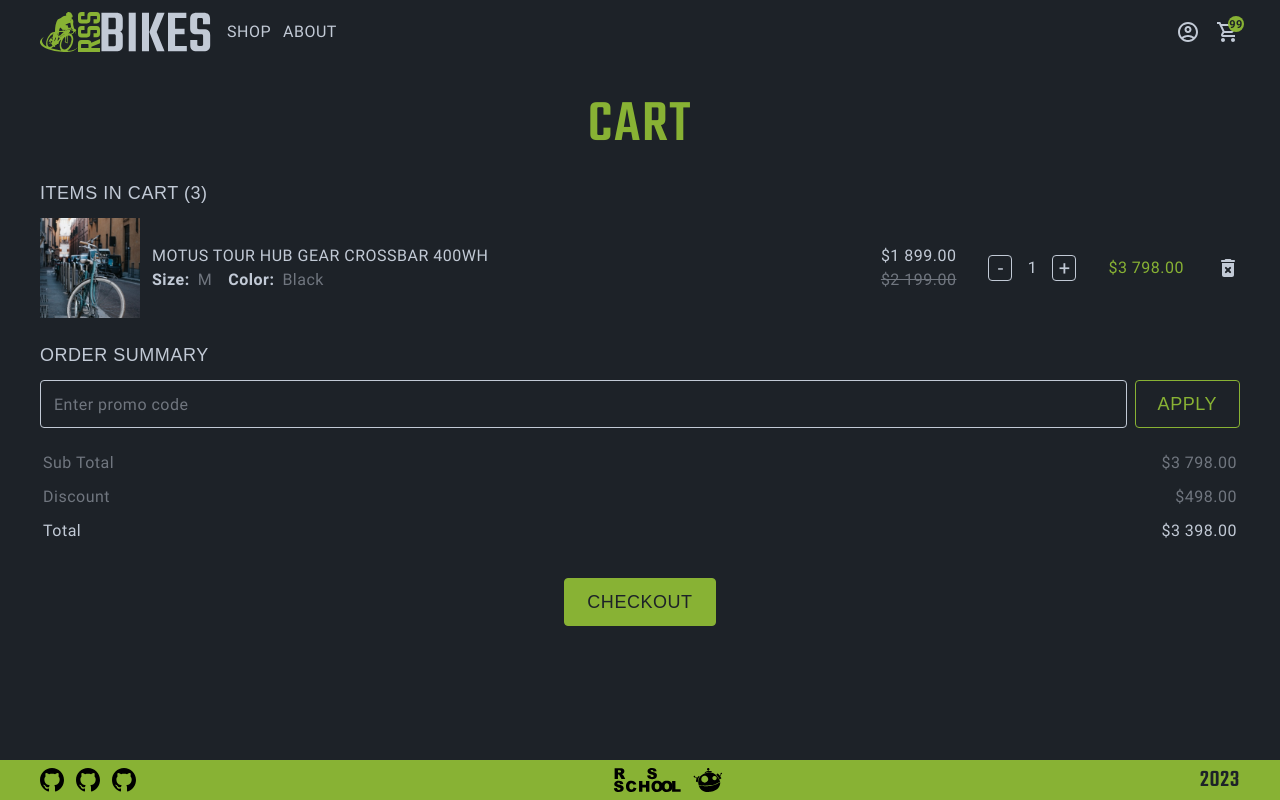
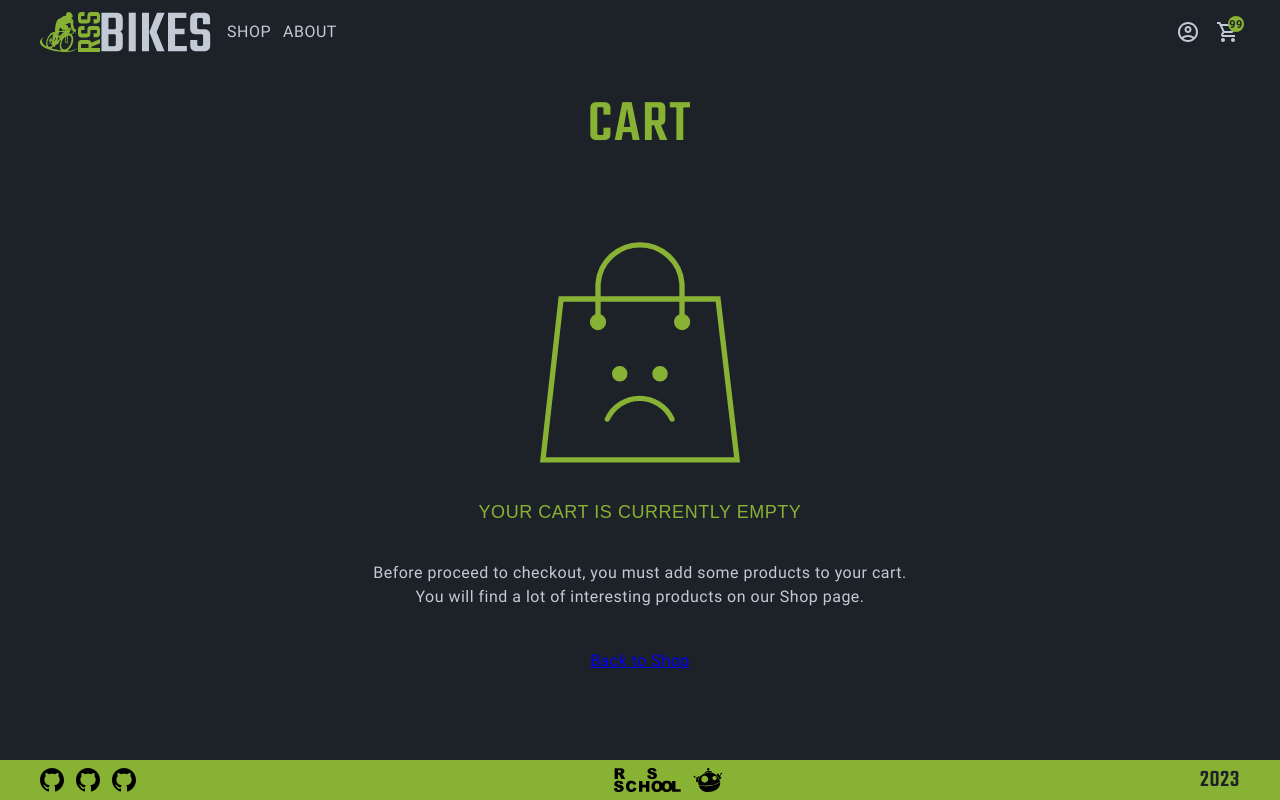
Before and after one commit to gtailde/bike-shop, a React (Create React App) app: page /basket in a window 1280 px wide. Built offline with nearby package versions, Linux system fonts and the light colour scheme; no server answers; a web font is replaced by a local one.

Commit message:
feat: add empty cart view

```diff
--- a/src/API/ProductAPI.ts
+++ b/src/API/ProductAPI.ts
@@ -1,3 +1,4 @@
+/* eslint-disable @typescript-eslint/restrict-template-expressions */
 import axios from 'axios';
 import { CommercetoolsAPI } from './CommercetoolsAPI';
 import type {
--- a/src/components/blocks/Basket/Basket.tsx
+++ b/src/components/blocks/Basket/Basket.tsx
@@ -2,12 +2,52 @@ import './style.scss';
 import { Button } from 'components/UI/Button/Button';
 import { TextField } from 'components/UI/TextField/TextField';
 import { ReactComponent as DeleteIcon } from './assets/delete-icon.svg';
-import React from 'react';
+import React, { useState } from 'react';
 
 import img1 from './assets/mock_photo-1.png';
+import { ReactComponent as BagIcon } from './assets/bag-icon.svg';
 import { Counter } from 'components/UI/Counter/Counter';
+import { type ICentPrecisionMoney, type IProductPrice, type IProductVariant } from 'types/types';
+import { pagePathnames } from 'router/pagePathnames';
+import { Link } from 'react-router-dom';
+
+interface ILineItem {
+  id: string;
+  key: string;
+  productId: string;
+  productKey: string;
+  name: string;
+  variant: IProductVariant;
+  price: IProductPrice;
+  quantity: number;
+  totalPrice: ICentPrecisionMoney;
+}
 
 export const Basket = () => {
+  const [cartItems, setCartItems] = useState<ILineItem[]>([]);
+
+  const isCartEmpty = cartItems.length === 0;
+
+  if (isCartEmpty) {
+    return (
+      <section className="cart">
+        <div className="cart__content page-wrapper">
+          <h2 className="cart__title">Cart</h2>
+          <div className="cart__empty-cart">
+            <BagIcon className="cart__empty-cart-image" />
+            <p className="cart__empty-cart-title">Your cart is currently empty</p>
+            <p className="cart__empty-cart-text">
+              Before proceed to checkout, you must add some products to your cart. <br></br> You
+              will find a lot of interesting products on our Shop page.
+            </p>
+            <Link to={pagePathnames.catalog} className="link link--button-like link--accent">
+              Back to Shop
+            </Link>
+          </div>
+        </div>
+      </section>
+    );
+  } else {
     return (
       <section className="cart">
         <div className="cart__content page-wrapper">
@@ -22,7 +62,9 @@ export const Basket = () => {
                   </div>
                   <div className="cart-product-card__description-column">
                     <div className="cart-product-card__text">
-                    <h3 className="cart-product-card__name">MOTUS TOUR HUB GEAR CROSSBAR 400WH</h3>
+                      <h3 className="cart-product-card__name">
+                        MOTUS TOUR HUB GEAR CROSSBAR 400WH
+                      </h3>
                       <dl className="cart-product-card__product-options">
                         <dt>Size:</dt>
                         <dd>M</dd>
@@ -80,4 +122,5 @@ export const Basket = () => {
         </div>
       </section>
     );
+  }
 };
--- a/src/components/blocks/Basket/style.scss
+++ b/src/components/blocks/Basket/style.scss
@@ -8,6 +8,7 @@
     display: flex;
     flex-direction: column;
     gap: 28px;
+    height: 100%;
   }
 
   &__title {
@@ -27,6 +28,29 @@
 
   &__checkout-button {
     align-self: center;
+  }
+
+  &__empty-cart {
+    display: flex;
+    flex-direction: column;
+    align-items: center;
+    gap: 40px;
+    margin: auto;
+
+    &-title {
+      @include font-text-accent;
+      color: var(--accent-color-1-default);
+    }
+
+    &-text {
+      text-align: center;
+    }
+
+    &-image {
+      width: 200px;
+      fill: var(--accent-color-1-default);
+      stroke: var(--accent-color-1-default);
+    }
   }
 }
 
```
Also changed, not shown: src/types/types.ts (+10 -13 lines), src/components/blocks/Basket/assets/bag-icon.svg (added). Lines whose indentation alone changed are shown as unchanged.
